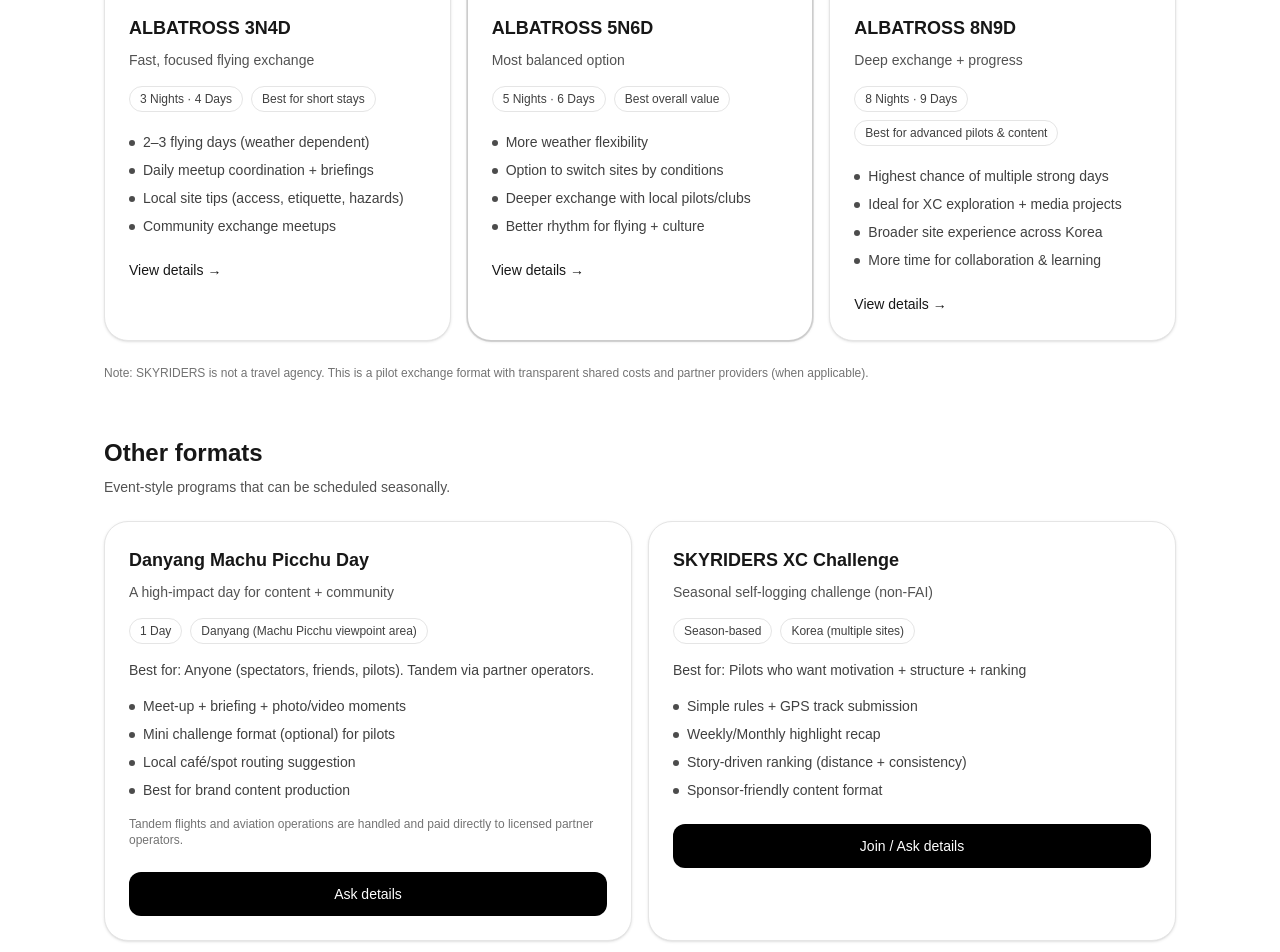
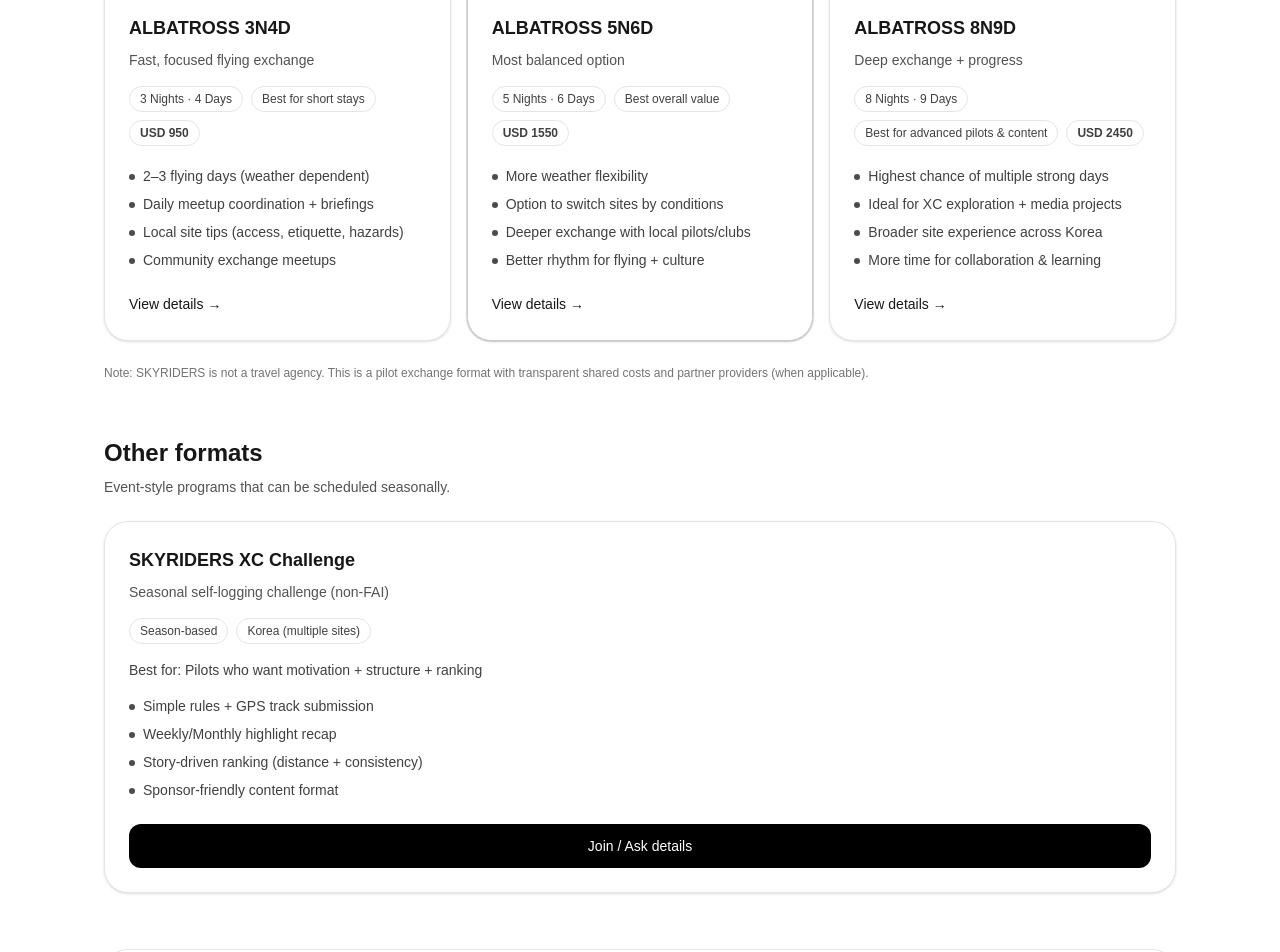
Before and after one commit to sunghyun0422/skyriders-site, a Next.js app: page /programs in a window 1280 px wide. Shown: the part 840-1792 px from the top of the page. Built offline with nearby package versions, Linux system fonts and the light colour scheme.

Commit message:
Add Our Story to header and homepage

```diff
--- a/app/components/Header.tsx
+++ b/app/components/Header.tsx
@@ -2,6 +2,7 @@
 
 const nav = [
   { href: "/", label: "Home" },
+  { href: "/news/origin-of-skyriders", label: "Our Story" },
   { href: "/programs", label: "Programs" },
   { href: "/news", label: "News" },
   { href: "/resources", label: "Pilot Resources" },
--- a/app/page.tsx
+++ b/app/page.tsx
@@ -91,7 +91,7 @@
 
             <div className="mt-6">
               <Link
-                href="/news"
+                href="/news/origin-of-skyriders"
                 className="inline-flex items-center rounded-xl border border-neutral-300 px-4 py-2 text-sm font-medium hover:bg-neutral-50"
               >
                 Read More
--- a/app/programs/[slug]/page.tsx
+++ b/app/programs/[slug]/page.tsx
@@ -22,6 +22,9 @@
   flow: { day: string; title: string; items: string[] }[];
   cancellation: Section;
   notes: string[];
+
+  price: string;
+  priceDetails?: string[];
 };
 
 const COURSE: Record<string, Course> = {
@@ -91,6 +94,13 @@
           "Valid license, personal insurance, own equipment, and flexibility for weather- and site-dependent operations (details finalized after internal review).",
       },
     ],
+    price: "USD 950",
+    priceDetails: [
+      "Cost-based pilot program pricing.",
+      "Includes lodging, local transport, meals, and on-site coordination.",
+      "Airfare and personal flying gear are not included.",
+    ],
+
     included: [
       "Local airport pickup and group transfers during the program",
       "All ground transportation related to the program schedule",
@@ -246,6 +256,13 @@
         "Valid paragliding license, personal insurance, personal flying equipment, and flexibility for weather- and site-dependent operations (details finalized after internal review).",
     },
   ],
+  price: "USD 1550",
+  priceDetails: [
+    "Cost-based pilot program pricing.",
+    "Includes lodging, local transport, meals, and on-site coordination.",
+    "Airfare and personal flying gear are not included.",
+  ],
+
 
   included: [
     "Local airport pickup and group transfers during the program",
@@ -419,6 +436,13 @@
         "Valid paragliding license, personal insurance, personal flying equipment, and flexibility for weather- and site-dependent operations (details finalized after internal review).",
     },
   ],
+  price: "USD 2450",
+  priceDetails: [
+    "Cost-based pilot program pricing.",
+    "Includes lodging, local transport, meals, and on-site coordination.",
+    "Airfare and personal flying gear are not included.",
+  ],
+
 
   included: [
     "Local airport pickup and group transfers during the program",
@@ -682,6 +706,23 @@
         <div>
           <Card>
             <SectionTitle eyebrow="At a Glance" title="Key Facts" />
+            <div className="mt-5 rounded-3xl border border-black/10 bg-neutral-50 p-5">
+              <p className="text-xs font-semibold text-neutral-500">Price</p>
+              <p className="mt-2 text-2xl font-semibold">{course.price}</p>
+
+            {course.priceDetails?.length ? (
+              <ul className="mt-3 space-y-2 text-sm text-neutral-700">
+                {course.priceDetails.map((it) => (
+                  <li key={it} className="flex gap-2">
+                     <span className="mt-1.5 h-1.5 w-1.5 rounded-full bg-black/70" />
+                     <span>{it}</span>
+                 </li>
+                 ))}
+               </ul>
+             ) : null}
+            </div>
+
+
             <div className="mt-5 space-y-4">
               {course.keyFacts.map((k) => (
                 <div key={k.label} className="rounded-2xl border p-4">
--- a/app/programs/page.tsx
+++ b/app/programs/page.tsx
@@ -34,6 +34,9 @@
   bullets: string[];
   featured?: boolean;
   image: string;
+
+  price: string;
+  priceNote?: string;
 };
 
 const albatrossTiers: AlbatrossTier[] = [
@@ -50,6 +53,7 @@
       "Community exchange meetups",
     ],
     image: "/albatross-3.jpg",
+    price: "USD 950"
   },
   {
     slug: "5n6d",
@@ -65,6 +69,7 @@
     ],
     featured: true,
     image: "/albatross-5.jpg",
+    price: "USD 1550"
   },
   {
     slug: "8n9d",
@@ -79,6 +84,7 @@
       "More time for collaboration & learning",
     ],
     image: "/albatross-8.jpg",
+    price: "USD 2450"
   },
 ];
 
@@ -95,23 +101,6 @@
 };
 
 const otherPrograms: Program[] = [
-  {
-    title: "Danyang Machu Picchu Day",
-    subtitle: "A high-impact day for content + community",
-    duration: "1 Day",
-    location: "Danyang (Machu Picchu viewpoint area)",
-    forWho: "Anyone (spectators, friends, pilots). Tandem via partner operators.",
-    highlights: [
-      "Meet-up + briefing + photo/video moments",
-      "Mini challenge format (optional) for pilots",
-      "Local café/spot routing suggestion",
-      "Best for brand content production",
-    ],
-    ctaLabel: "Ask details",
-    ctaHref: "/contact",
-    note:
-      "Tandem flights and aviation operations are handled and paid directly to licensed partner operators.",
-  },
   {
     title: "SKYRIDERS XC Challenge",
     subtitle: "Seasonal self-logging challenge (non-FAI)",
@@ -217,6 +206,9 @@
                 <div className="mt-4 flex flex-wrap gap-2">
                   <LightBadge>{t.duration}</LightBadge>
                   <LightBadge>{t.emphasis}</LightBadge>
+                  <LightBadge>
+                    <span className="font-semibold">{t.price}</span>
+                  </LightBadge>
                 </div>
 
                 <ul className="mt-5 space-y-2 text-sm text-neutral-700">
@@ -250,7 +242,7 @@
           </div>
         </div>
 
-        <div className="mt-6 grid gap-4 md:grid-cols-2">
+        <div className="mt-6 grid gap-4 md:grid-cols-1">
           {otherPrograms.map((p) => (
             <article
               key={p.title}
```
